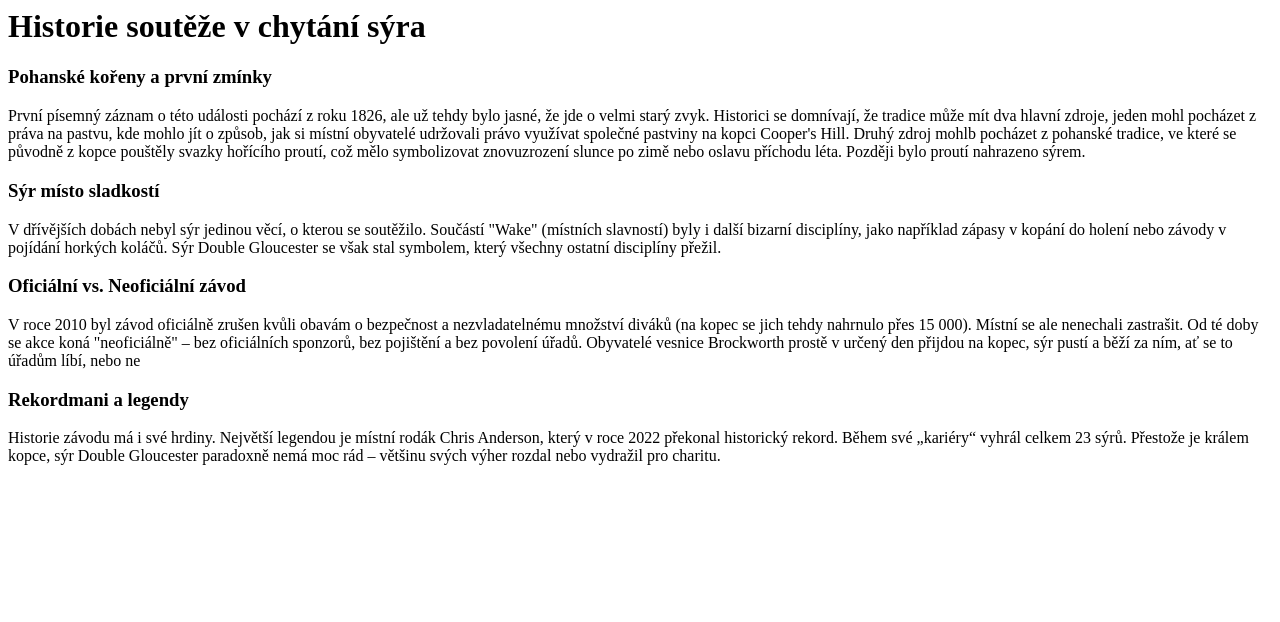
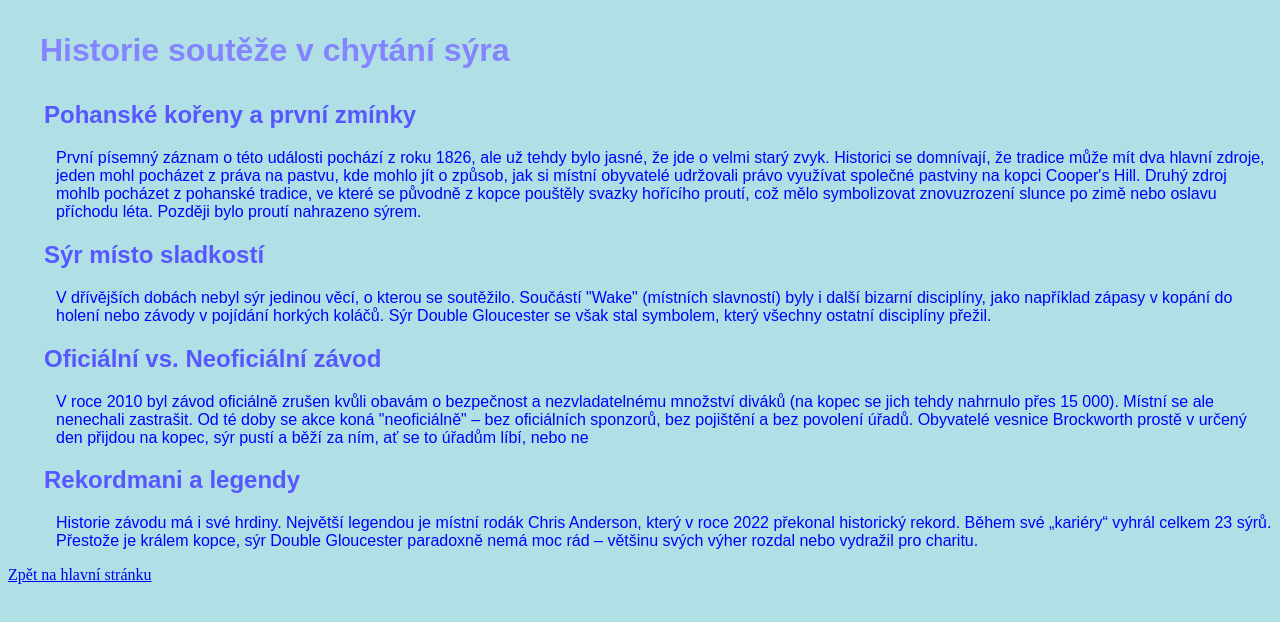
Before and after one commit to radimguichen-code/radimguichen-code.github.io, a plain HTML site: page historie.html in a window 1280 px wide. Drawn offline with Linux system fonts and the light colour scheme.

Commit message:
Add files via upload

```diff
--- a/historie.html
+++ b/historie.html
@@ -1,18 +1,22 @@
 <html>
   <head>
+    <link rel="stylesheet" href="styles.css">
     <title>Soutěž v chytání sýra</title>
+    <meta name="viewport" content="width=device-width, initial-scale=1.0">
   </head>
   <body>
     <h1>Historie soutěže v chytání sýra</h1>
-    <h3>Pohanské kořeny a první zmínky</h3>
+    <h2>Pohanské kořeny a první zmínky</h2>
     <p>První písemný záznam o této události pochází z roku 1826, ale už tehdy bylo jasné, že jde o velmi starý zvyk. Historici se domnívají, že tradice může mít dva hlavní zdroje, jeden mohl pocházet z práva na pastvu, kde mohlo jít o způsob, jak si místní obyvatelé udržovali právo využívat společné pastviny na kopci Cooper's Hill.
       Druhý zdroj mohlb pocházet z pohanské tradice, ve které se původně z kopce pouštěly svazky hořícího proutí, což mělo symbolizovat znovuzrození slunce po zimě nebo oslavu příchodu léta. Později bylo proutí nahrazeno sýrem.</p>
-    <h3>Sýr místo sladkostí</h3>
+    <h2>Sýr místo sladkostí</h2>
     <p>V dřívějších dobách nebyl sýr jedinou věcí, o kterou se soutěžilo. Součástí "Wake" (místních slavností) byly i další bizarní disciplíny, jako například zápasy v kopání do holení nebo závody v pojídání horkých koláčů. Sýr Double Gloucester se však stal symbolem, který všechny ostatní disciplíny přežil.</p>
-    <h3>Oficiální vs. Neoficiální závod</h3>
+    <h2>Oficiální vs. Neoficiální závod</h2>
     <p>V roce 2010 byl závod oficiálně zrušen kvůli obavám o bezpečnost a nezvladatelnému množství diváků (na kopec se jich tehdy nahrnulo přes 15 000). Místní se ale nenechali zastrašit. Od té doby se akce koná "neoficiálně" – bez oficiálních sponzorů, bez pojištění a bez povolení úřadů. Obyvatelé vesnice Brockworth prostě v určený den přijdou na kopec, sýr pustí a běží za ním, ať se to úřadům líbí, nebo ne</p>
-    <h3>Rekordmani a legendy</h3>
+    <h2>Rekordmani a legendy</h2>
     <p>Historie závodu má i své hrdiny. Největší legendou je místní rodák Chris Anderson, který v roce 2022 překonal historický rekord. Během své „kariéry“ vyhrál celkem 23 sýrů. Přestože je králem kopce, sýr Double Gloucester paradoxně nemá moc rád – většinu svých výher rozdal nebo vydražil pro charitu.</p>
+
+    <a href="index.html">Zpět na hlavní stránku</a>
 
   </body>
 
--- /dev/null
+++ b/styles.css
@@ -0,0 +1,26 @@
+body {
+  background-color: powderblue;
+
+}
+h1 {
+  color: rgb(132, 132, 255);
+  font-family: Arial;
+  margin: 1em;
+}
+h2 {
+    color: rgb(87, 87, 255);
+    font-family: Arial;
+    margin-left: 1.5em;
+}
+
+h3 {
+    color: rgb(0, 0, 255);
+    font-family: Arial;
+    margin: 2em;
+}
+
+p {
+  color: blue;
+  font-family: Arial;
+  margin-left: 3em;
+}
```
Also changed, not shown: index.html (+5 -3 lines).
